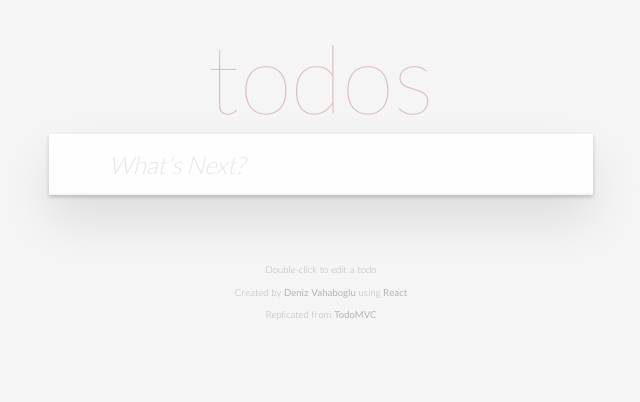
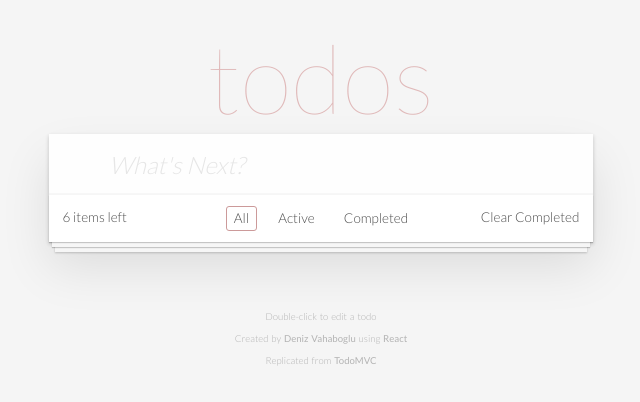
Before and after one commit to dnzv/react-todomvc, a React app: page / in a window 1280 px wide. Shown: the top 402 px of the page, without its empty margins (319-959 px from the left). Built offline with nearby package versions, Linux system fonts and the light colour scheme.

Commit message:
Complete TodoFooter component

```diff
--- a/src/components/TodoAppMain/index.jsx
+++ b/src/components/TodoAppMain/index.jsx
@@ -1,6 +1,7 @@
 import './main.css';
 import React from 'react';
 import TodoHeader from '../TodoHeader';
+import TodoFooter from '../TodoFooter';
 
 export default class TodoAppMain extends React.Component {
   constructor(props) {
@@ -77,6 +78,13 @@ export default class TodoAppMain extends React.Component {
                     onCompleteAll={this.completeAll}
                     checked={isAllCompleted}
                     display={this.state.todos.length > 0} />
+        <TodoFooter todoCount={this.state.todos.length}
+                    activeCount={this.activeTodoCount()}
+                    onClearCompleted={this.clearCompleted}
+                    onAll={this.showAll}
+                    onActive={this.showActive}
+                    onCompleted={this.showCompleted}
+                    filter={this.state.filter} />
       </main>
     );
   }
--- /dev/null
+++ b/src/components/TodoFooter/index.jsx
@@ -0,0 +1,62 @@
+import './main.css';
+import React from 'react';
+
+export default class TodoAppMain extends React.Component {
+  constructor(props) {
+    super(props);
+  }
+
+  render() {
+    const filter = this.props.filter;
+    const todoCount = this.props.todoCount || 0;
+    const activeCount = this.props.activeCount || 0;
+
+    const footerDisplay = (todoCount > 0 ? 'flex' : 'none');
+    const todoFooterStyle = {
+      display: footerDisplay
+    };
+
+    const clearVisibility = (activeCount < todoCount ? 'visible': 'hidden');
+    const footerClearStyle = {
+      visibility: clearVisibility
+    };
+
+    var countText = " items left";
+    if (activeCount === 1) {
+      countText = " item left";
+    }
+
+    var all, active, completed;
+    switch(filter) {
+      case 'all':
+        all = {borderColor: '#cc9a9a'};
+        break;
+      case 'active':
+        active = {borderColor: '#cc9a9a'};
+        break;
+      case 'completed':
+        completed = {borderColor: '#cc9a9a'};
+        break;
+      default: // no op
+    }
+
+    return (
+      <div className="todo-footer" style={todoFooterStyle}>
+        <div className="footer-count">
+          <span>{activeCount + countText}</span>
+        </div>
+        <div className="todo-footer-filters">
+          <ul>
+            <li style={all} onClick={this.props.onAll}>All</li>
+            <li style={active} onClick={this.props.onActive}>Active</li>
+            <li style={completed} onClick={this.props.onCompleted}>Completed</li>
+          </ul>
+        </div>
+        <div className="footer-clear" style={footerClearStyle}>
+          <a className="todo-footer-clear-a" href="#"
+             onClick={this.props.onClearCompleted}>Clear Completed</a>
+        </div>
+      </div>
+    );
+  }
+}
--- /dev/null
+++ b/src/components/TodoFooter/main.css
@@ -0,0 +1,45 @@
+.todo-footer {
+  position: relative;
+  padding: 0.80em 1em;
+  font-size: 0.85em;
+  justify-content: space-between;
+  box-shadow: 0 1px 1px rgba(0, 0, 0, 0.2),
+              0 8px 0 -3px #f6f6f6,
+              0 9px 1px -3px rgba(0, 0, 0, 0.2),
+              0 16px 0 -6px #f6f6f6,
+              0 17px 2px -6px rgba(0, 0, 0, 0.2);
+}
+
+.footer-count {
+  flex-basis: 8em;
+  text-align: left;
+}
+
+.footer-clear {
+  flex-basis: 8em;
+  text-align: right;
+}
+
+.todo-footer-clear-a {
+  color: inherit;
+  text-decoration: none;
+}
+
+.todo-footer-clear-a:hover {
+  border-bottom: 1px solid #cc9a9a;
+}
+
+.todo-footer-filters ul li {
+  border: 1px solid transparent;
+  -webkit-border-radius: 3px;
+  -moz-border-radius: 3px;
+  border-radius: 3px;
+  padding: 0 0.50em;
+  margin: 0 0.50em;
+  display: inline-block;
+  cursor: pointer;
+}
+
+.todo-footer-filters ul li:hover {
+  border-color: #cc9a9a;
+}
```
